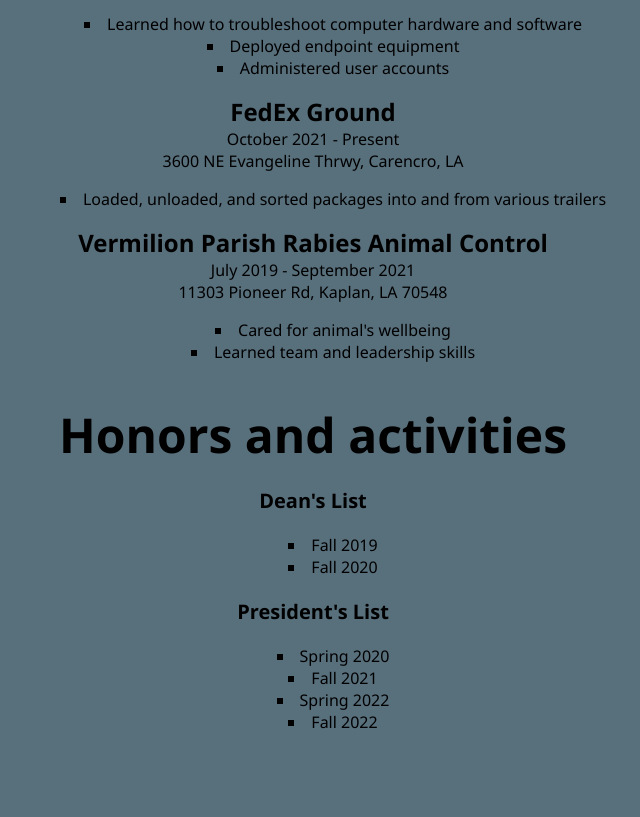
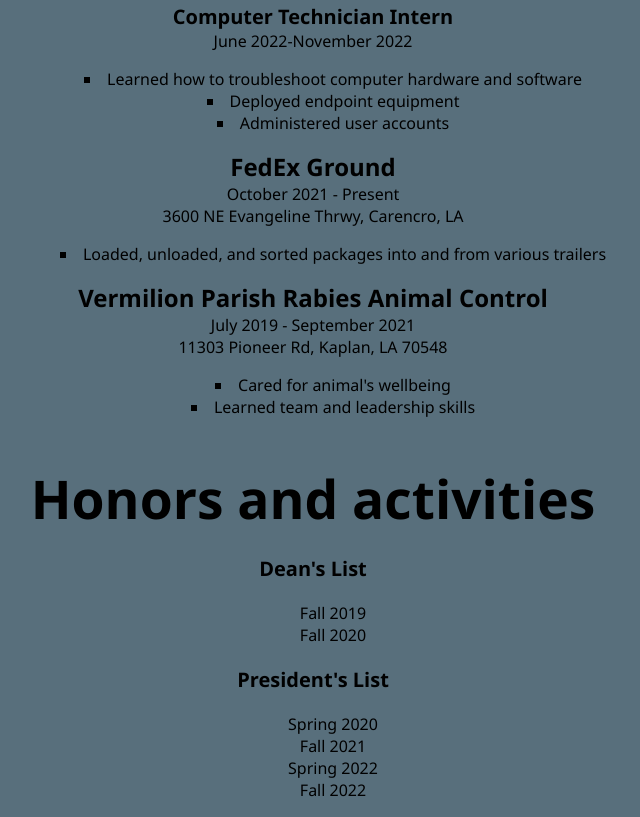
Before and after one commit to ElectricBlitz/resume, a plain HTML site: page index.html in a window 1280 px wide. Shown: the part 879-1696 px from the top of the page, without its empty margins (327-967 px from the left). Before the commit the page ends 1628 px from the top, so only its background shows below. Drawn offline with Linux system fonts and the light colour scheme.

Commit message:
updated font weight and size

```diff
--- a/style.css
+++ b/style.css
@@ -1,5 +1,5 @@
 #contact-info {
-    font-size: 40pt;
+    font-size: 48pt;
     text-align: center;
 }
 
@@ -13,7 +13,7 @@
 }
 
 h2 {
-    font-size: 36pt;
+    font-size: 40pt;
     margin-bottom: 20;
     font-weight: bolder;
 }
@@ -47,4 +47,10 @@ body {
 ul {
     list-style-position: inside;
     list-style-type: square;
+    font-weight: 525;
 }
+
+.lists ul {
+    list-style-type: none;
+    text-align: center;
+}
```
